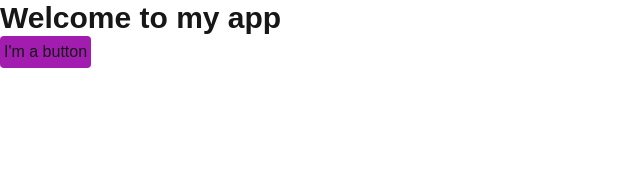
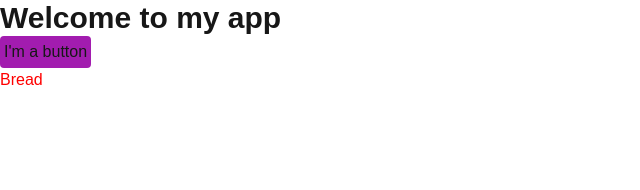
Before and after one commit to gataria/intro-to-react, a Next.js app: page / in a window 1280 px wide. Shown: the top 190 px of the page, without its empty margins (0-640 px from the left). Built offline with nearby package versions, Linux system fonts and the light colour scheme.

Commit message:
Rendering lists, using TypeScript interface for list items' type

```diff
--- a/src/app/page.tsx
+++ b/src/app/page.tsx
@@ -1,3 +1,8 @@
+interface listType {
+  title: string,
+  id: number,
+}
+
 function MyButton() {
   return (
     <button className="bg-fuchsia-700 p-1 rounded">
@@ -7,12 +12,32 @@ function MyButton() {
 }
 
 export default function Home() {
+  const list : listType[] = [
+    { title: "Bread", id: 1 },
+    { title: "Milk", id: 2 },
+    { title: "Eggs", id: 3 },
+  ];
+
+  const listItems = list.map(listItem =>
+    <li
+      key={listItem.id}
+      style={{
+        color: ( listItem.id === 1 ) ? 'red' : 'white',
+      }}
+    >
+      {listItem.title}
+    </li>
+  );
+
   return (
     <div>
       <h1 className="text-3xl font-bold">
         Welcome to my app
       </h1>
       <MyButton />
+      <ul>
+        {listItems}
+      </ul>
     </div>
   );
 }
```
